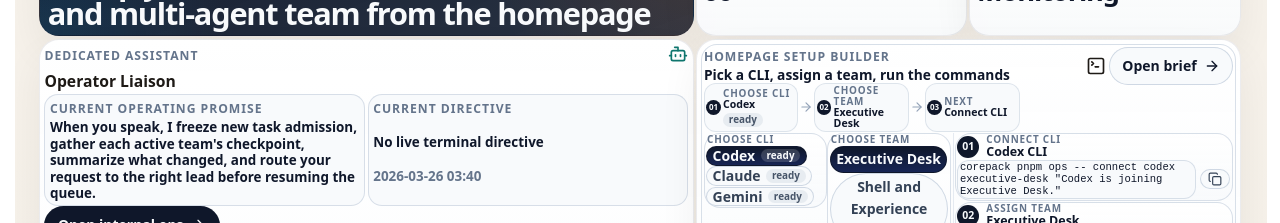
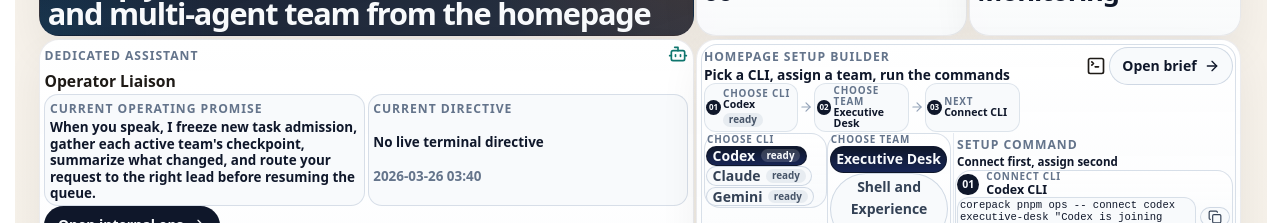
Before and after one commit to GongJae00/research-pages, a Next.js app in the folder apps/web/: page /en in a window 1280 px wide. Shown: the part 1640-1863 px from the top of the page. Built offline with nearby package versions, Linux system fonts and the light colour scheme; no server answers.

Commit message:
Autonomy batch 1522: shell-experience

```diff
--- a/apps/web/src/components/homepage-agent-control-section.module.css
+++ b/apps/web/src/components/homepage-agent-control-section.module.css
@@ -546,6 +546,18 @@
   margin-top: 0;
   gap: 0.05rem;
   align-content: start;
+}
+
+.setupCommandsHeader {
+  display: grid;
+  gap: 0.02rem;
+  padding: 0.14rem 0.12rem 0.1rem;
+}
+
+.setupCommandsHeader strong {
+  color: #0f172a;
+  font-size: 0.72rem;
+  line-height: 1.15;
 }
 
 .setupPickerGrid {
--- a/apps/web/src/components/homepage-agent-control-section.tsx
+++ b/apps/web/src/components/homepage-agent-control-section.tsx
@@ -470,6 +470,10 @@ export function HomepageAgentControlSection({
             </div>
 
             <div className={styles.setupCommands} aria-label={copy.setupStepsLabel}>
+              <div className={styles.setupCommandsHeader}>
+                <span className={styles.metaLabel}>{copy.setupCommand}</span>
+                <strong>{copy.commandOrder}</strong>
+              </div>
               {setupCommandCards.map((item) => (
                 <div className={styles.copyCard} key={item.kind}>
                   <div className={styles.copyMetaRow}>
```
